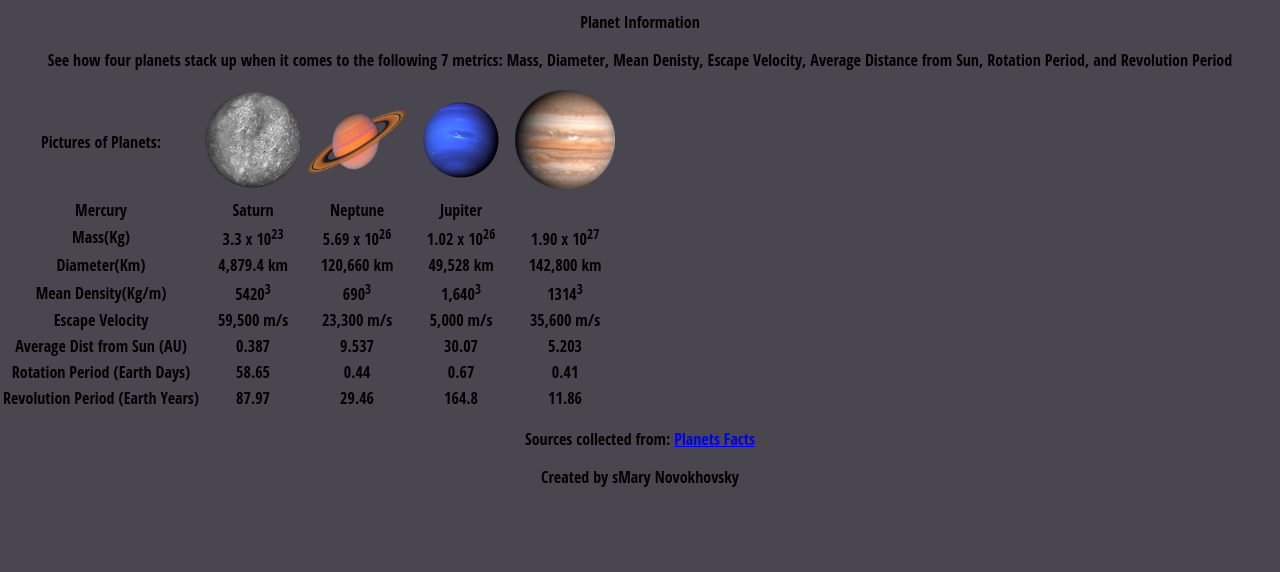
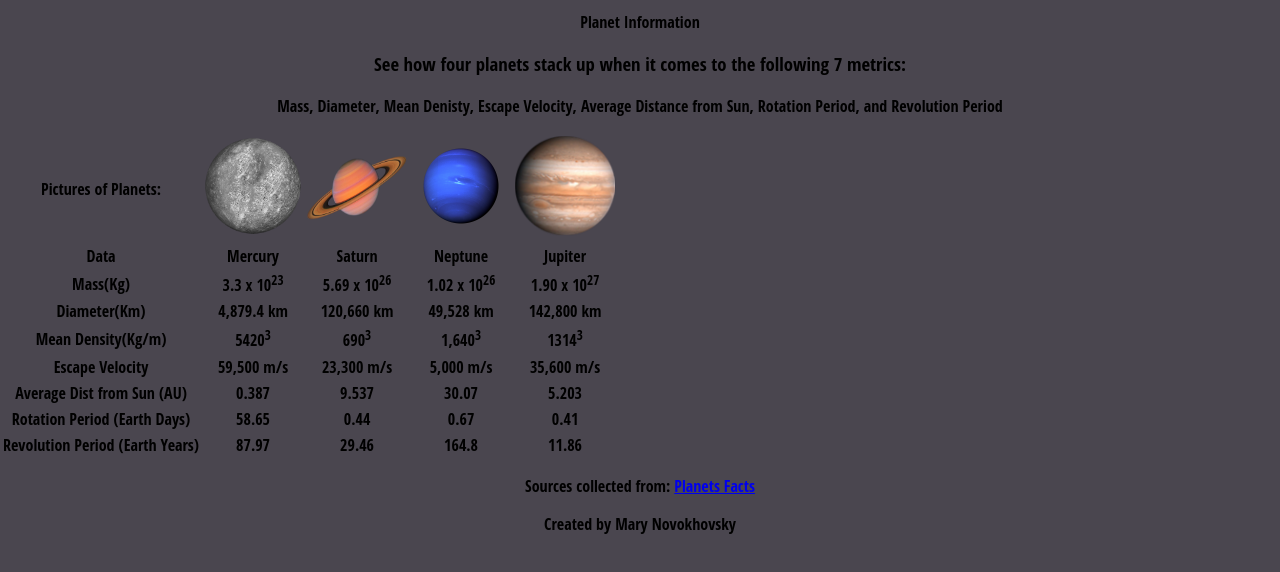
Before and after one commit to MNovokhovsky/Lab4, a plain HTML site: page index.html in a window 1280 px wide. Drawn offline with Linux system fonts and the light colour scheme.

Commit message:
Fix HTML issues
Fix errors in the table, fix titles

```diff
--- a/index.html
+++ b/index.html
@@ -9,8 +9,8 @@
 <body>
   <div>
     <h1>Planet Information</h1>
-      <p>See how four planets stack up when it comes to the following 7 metrics:
-         Mass, Diameter, Mean Denisty, Escape Velocity, Average Distance from Sun, Rotation Period, and Revolution Period</p>
+    <h3>See how four planets stack up when it comes to the following 7 metrics:</h3>
+         <p>Mass, Diameter, Mean Denisty, Escape Velocity, Average Distance from Sun, Rotation Period, and Revolution Period</p>
   </div>
   <div>
     <table>
@@ -21,6 +21,7 @@
         <td><img class="image" src="neptune.png" alt="NEPTUNE" height="100" width="100"></td>
         <td><img class="image" src="jupiter.png" alt="JUPITER" height="100" width="100"></td>
       <tr>
+        <th>Data</th>
         <th>Mercury</th>
         <th>Saturn</th>
         <th>Neptune</th>
@@ -80,6 +81,6 @@
 </body>
 <footer>
       <p> Sources collected from: <a href="https://pds.jpl.nasa.gov/planets/special/planets.htm">Planets Facts</a>
-      <p> Created by <strong> sMary Novokhovsky</strong> </p>
+      <p> Created by <strong>Mary Novokhovsky</strong> </p>
     </footer>
 </html>
```
